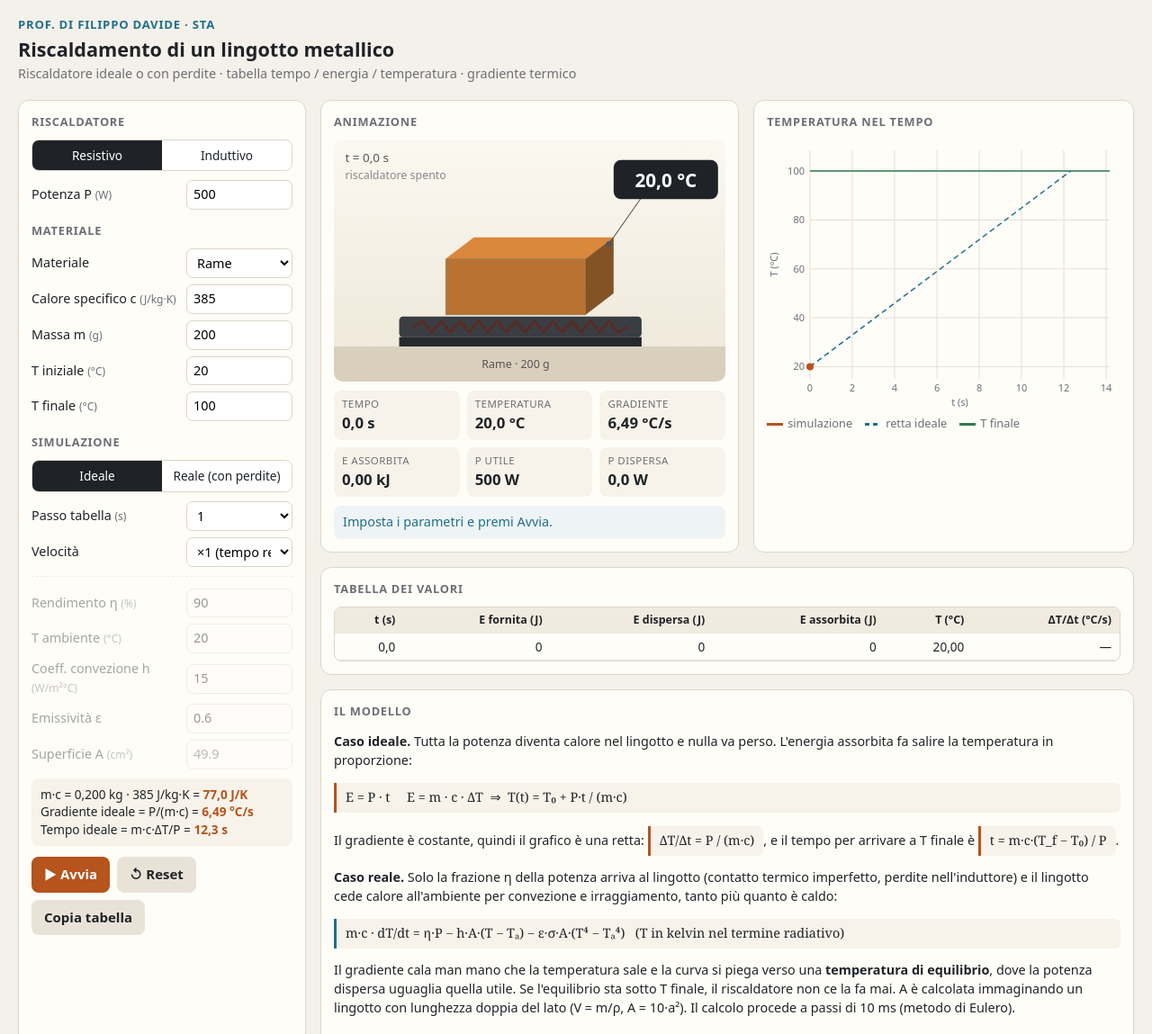
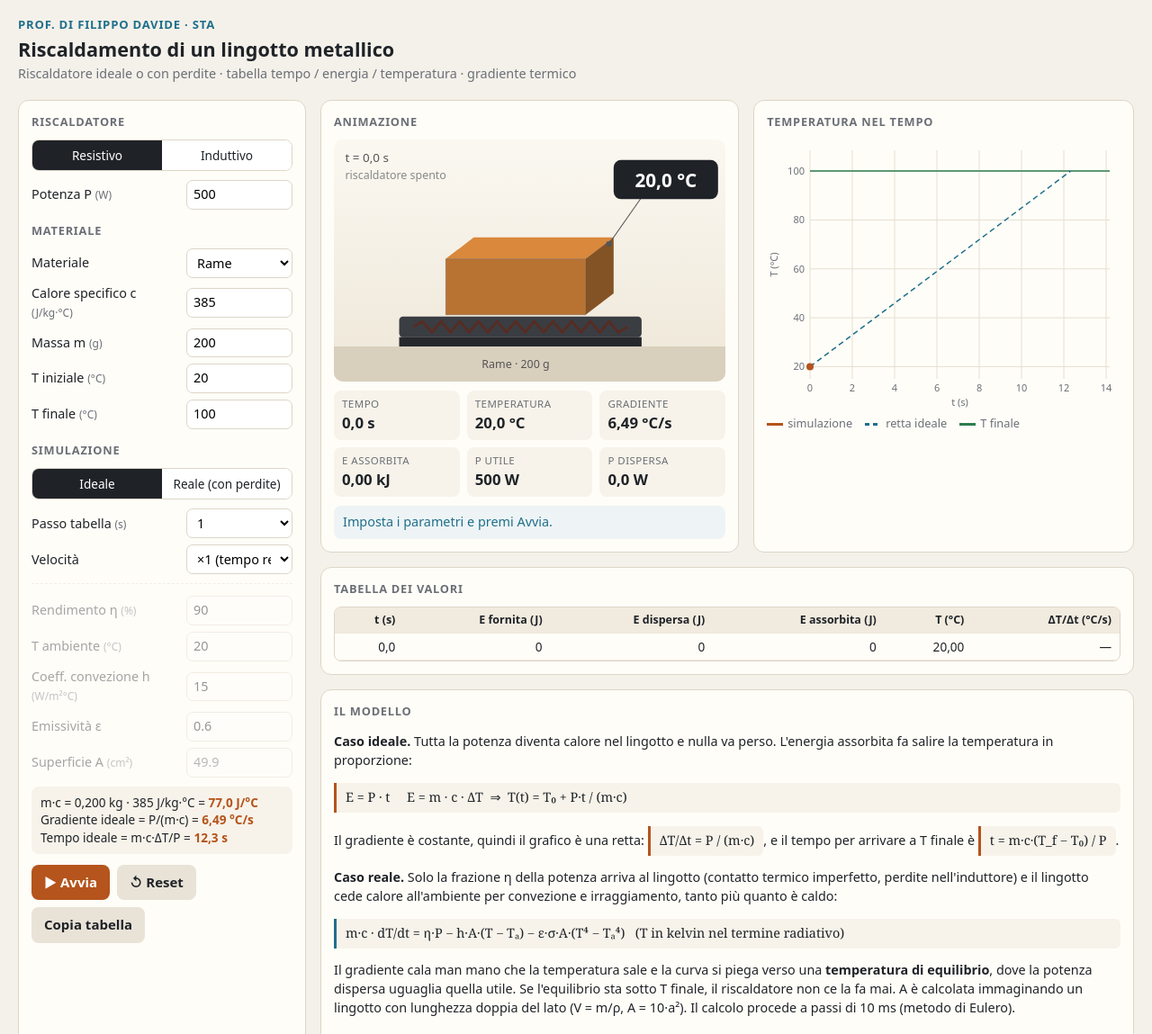
Before and after one commit to davidedifilippo/potenza-energia-rendimento, a plain HTML site: page riscaldamento-lingotto.html in a window 1280 px wide. Shown: the top 1149 px of the page at 90% size. Drawn offline with Linux system fonts and the light colour scheme.

Commit message:
Lingotto: unità del calore specifico in J/kg·°C
Co-Authored-By: Claude Opus 5.5 <noreply@anthropic.com>

```diff
--- a/riscaldamento-lingotto.html
+++ b/riscaldamento-lingotto.html
@@ -92,7 +92,7 @@ footer{color:var(--muted);font-size:.86rem;border-top:1px solid var(--line);marg
         <option value="ottone">Ottone</option>
         <option value="piombo">Piombo</option>
       </select></label>
-    <label><span>Calore specifico c <small>(J/kg·K)</small></span><input id="c" type="number" value="385" step="1"></label>
+    <label><span>Calore specifico c <small>(J/kg·°C)</small></span><input id="c" type="number" value="385" step="1"></label>
     <label><span>Massa m <small>(g)</small></span><input id="m" type="number" value="200" min="1" step="10"></label>
     <label><span>T iniziale <small>(°C)</small></span><input id="T0" type="number" value="20" step="1"></label>
     <label><span>T finale <small>(°C)</small></span><input id="Tf" type="number" value="100" step="10"></label>
@@ -271,7 +271,7 @@ function params(){
   p.tIdeal=p.C*(p.Tf-p.T0)/p.P;
   p.Teq = p.real? equilibrium() : Infinity;
   const c=$("calc");
-  let html=`m·c = ${fmt(p.m,3)} kg · ${p.c} J/kg·K = <b>${fmt(p.C,1)} J/K</b><br>
+  let html=`m·c = ${fmt(p.m,3)} kg · ${p.c} J/kg·°C = <b>${fmt(p.C,1)} J/°C</b><br>
   Gradiente ideale = P/(m·c) = <b>${fmt(p.grad0,2)} °C/s</b><br>
   Tempo ideale = m·c·ΔT/P = <b>${fmt(p.tIdeal,1)} s</b>`;
   if(p.real) html+=`<br>T di equilibrio (reale) ≈ <b>${isFinite(p.Teq)?fmt(p.Teq,0)+" °C":"—"}</b>`+
```
